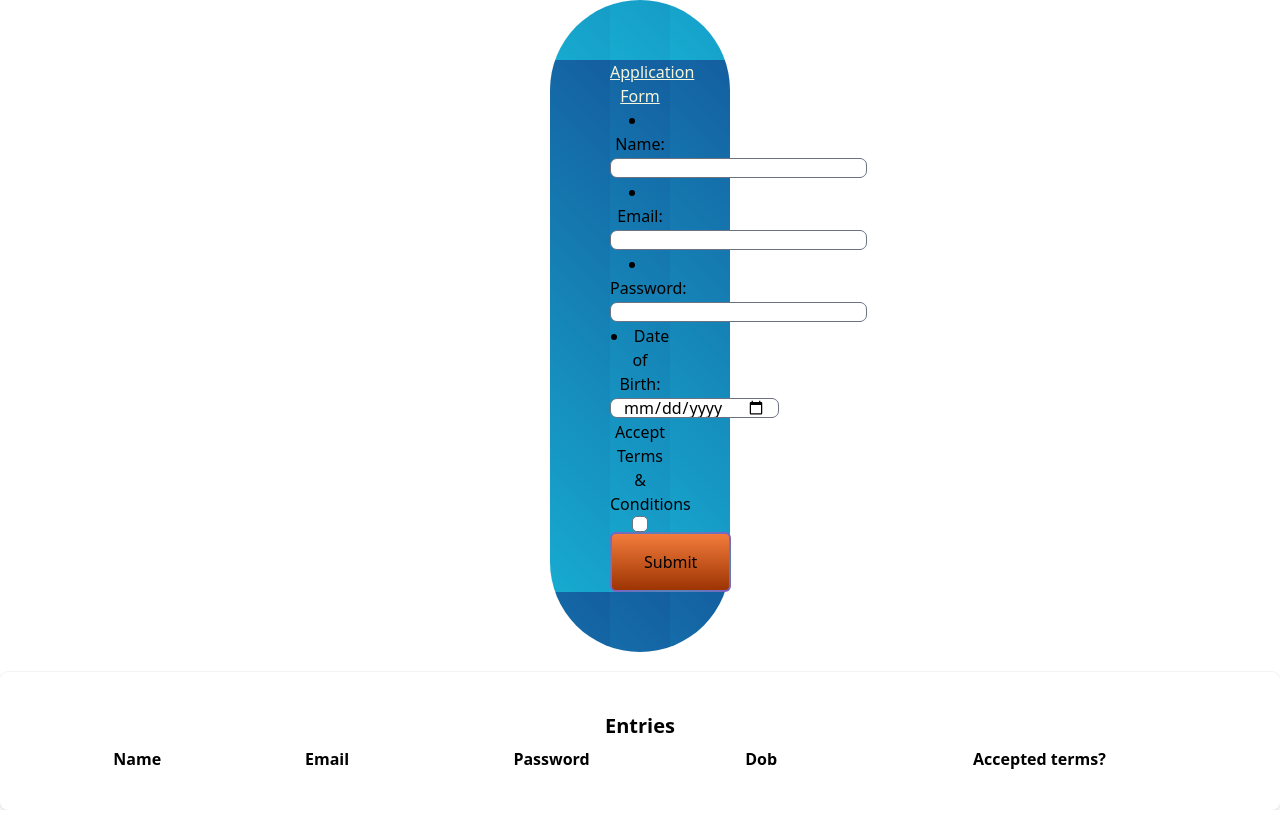
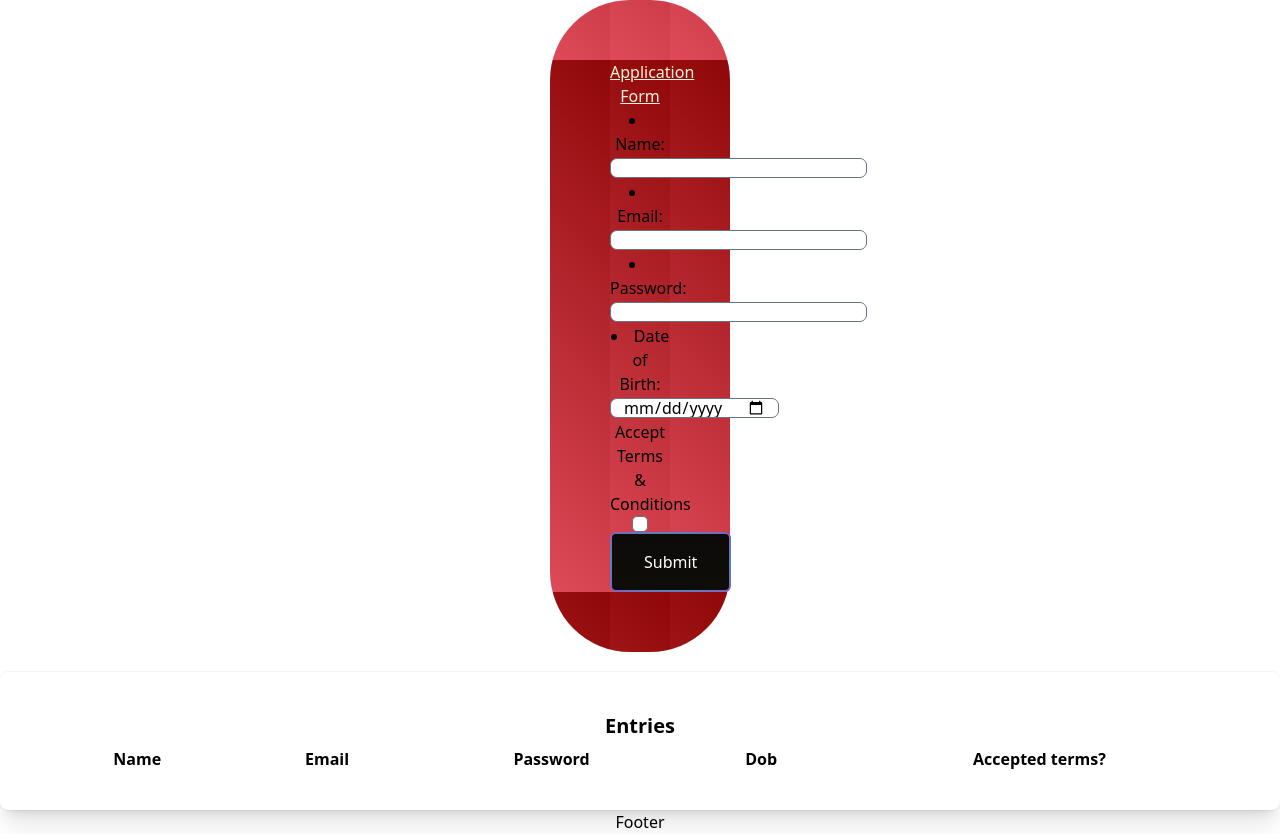
Before and after one commit to sharvari-17/sharvari.github.io, a plain HTML site: page index.html in a window 1280 px wide. Before the commit the page ends 810 px from the top, so only its background shows below. Drawn offline with nearby package versions, Linux system fonts and the light colour scheme.

Commit message:
Update index.html

```diff
--- a/index.html
+++ b/index.html
@@ -7,11 +7,11 @@
 <body style="text-align: center">
     <form id="user-form" method="post">
     <div style="
-        border-radius: 100px;
+        border-radius: 80px;
         border: 60px solid transparent;
         margin-left: 550px;
         margin-right: 550px;
-        background: linear-gradient(45deg,rgb(23, 171, 208),rgb(20, 94, 159))">
+        background: linear-gradient(45deg,rgb(222, 74, 89),rgb(143, 7, 7))">
       <h1 style="text-decoration: underline; color: beige;"/>Application Form</h1>
 
       <li ><label for="text";>Name: </label>
@@ -41,7 +41,7 @@
 
 
       border: 2px solid transparent;
-      background: linear-gradient(#f37c3c, #9d3403) padding-box, radial-gradient(farthest-corner at var(--x) var(--y), #00C9A7, #845EC2) border-box; color: black;
+      background: linear-gradient(#0c0b0a, #0f0d09) padding-box, radial-gradient(farthest-corner at var(--x) var(--y), #00C9A7, #845EC2) border-box; color: rgb(255, 255, 255);
   ">Submit</button>
       <p></p>
     </div>
@@ -55,3 +55,4 @@
   <script src="index.js"></script>
 </body>
 </html>
+Footer
```
